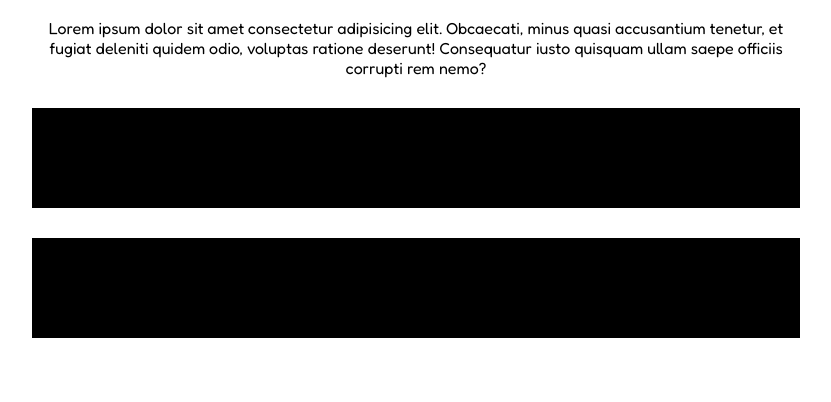
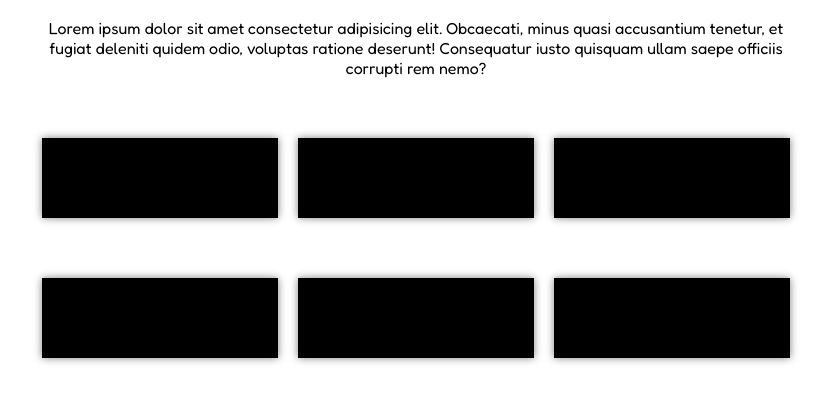
Before and after one commit to SimonaMartinucci/html-css-float-cards, a plain HTML site: page index.html in a window 1280 px wide. Shown: the part 94-496 px from the top of the page, without its empty margins (224-1055 px from the left). Drawn offline with Linux system fonts and the light colour scheme.

Commit message:
add shadows

```diff
--- a/css/style.css
+++ b/css/style.css
@@ -31,15 +31,15 @@ header h1 {
 /* regole parte principale */
 .row {
     margin-top: 30px;
-    /* width: calc(100% / 3); */
-    /* height: 200px; */
-    /* background-color: blueviolet; */
 }
 
 .col {
     float: left;
-    width: calc(100% / 3);
+    width: calc((100% / 3) - 20px);
     background-color: black;
-    height: 100px;
-    margin-bottom: 30px;
+    margin: 30px 10px;
+    box-shadow: 0 0 8px grey;
+    /* DEBUG */
+    height: 80px;
+
 }
```
